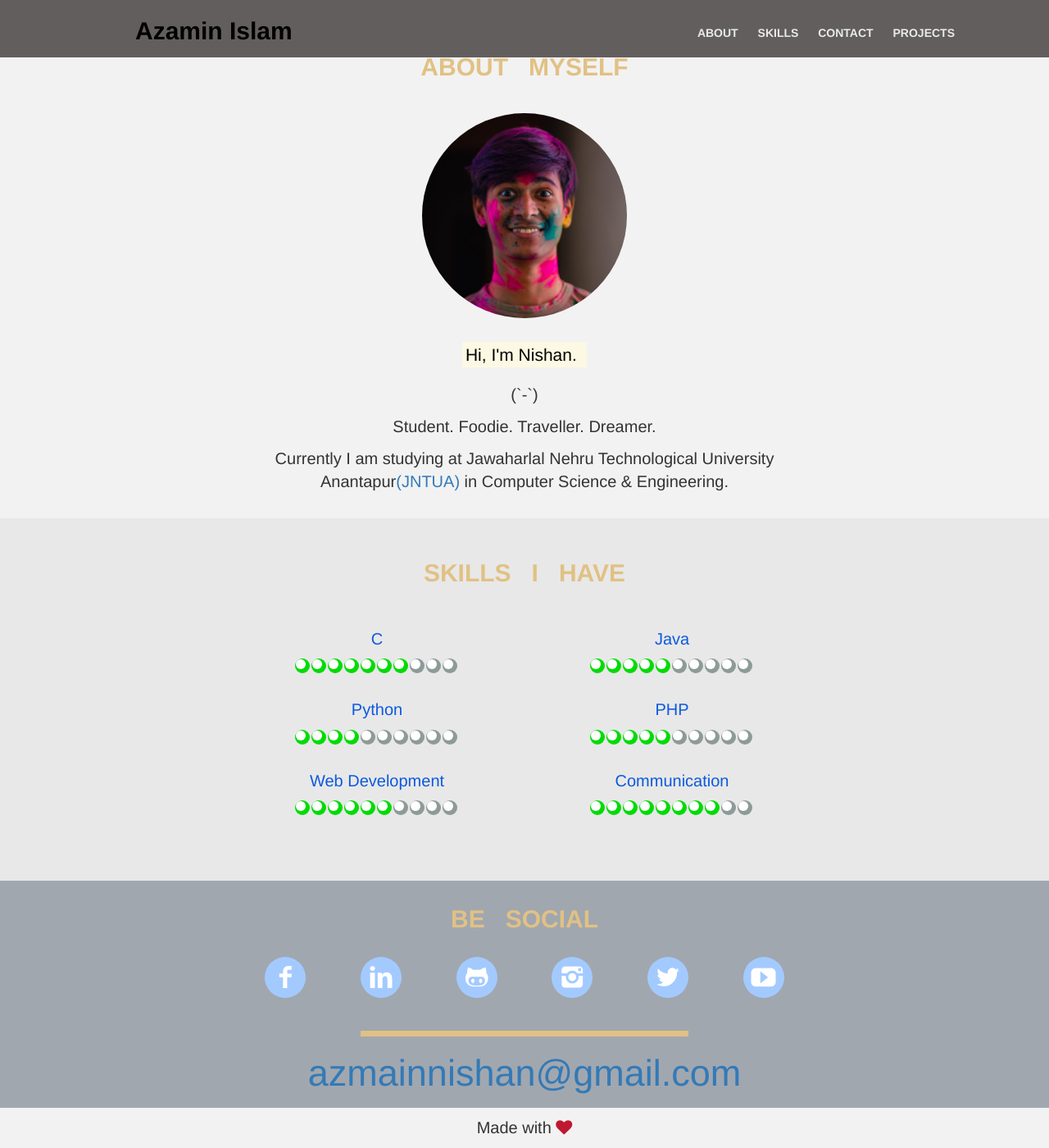
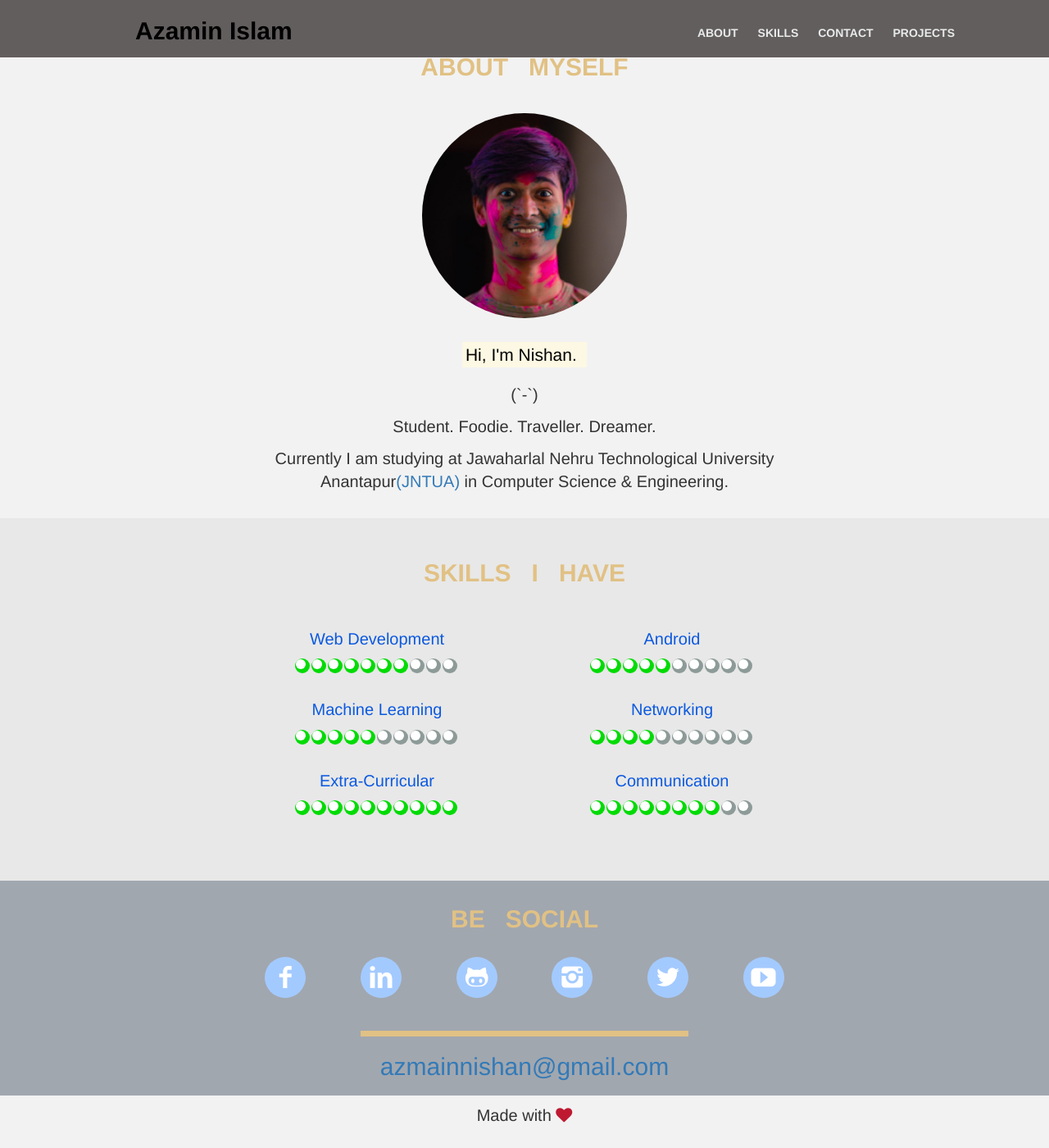
Before and after one commit to azmain/azmain.github.io, a Jekyll site: the page built from index.html, in a window 1280 px wide and 1400 px high, scrolled down 75 px. Shown: the whole window at 82% size. Built offline with Jekyll 4.4.1, drawn with Linux system fonts in a browser that asks for light colours; nearby versions of some CDN libraries; Markdown is read by kramdown in place of the engine named in the settings.

Commit message:
skills updated

```diff
--- a/_data/portfolio.yml
+++ b/_data/portfolio.yml
@@ -12,11 +12,11 @@ navigation:
 
 #skills
 skills:
-- {name: C, value: '7'}
-- {name: Java, value: '5'}
-- {name: Python, value: '4'}
-- {name: PHP, value: '5'}
-- {name: Web Development, value: '6'}
+- {name: Web Development, value: '7'}
+- {name: Android, value: '5'}
+- {name: Machine Learning, value: '5'}
+- {name: Networking, value: '4'}
+- {name: Extra-Curricular, value: '10'}
 - {name: Communication, value: '8'}
 
 
--- a/assets/css/3-sections/_contact.sass
+++ b/assets/css/3-sections/_contact.sass
@@ -41,7 +41,7 @@
 		//max-width: 400px
 		display: inline-block
 		font:
-			size: 45px
+			size: 30px
 			weight: 300
 		line-height: 1
 		margin: auto
--- a/index.html
+++ b/index.html
@@ -14,6 +14,5 @@ title: Azmain Nishan
 
   {% include footer.html %}
 
-  <!-- <h2>Hello There!</h2> -->
 
 </body>
```
